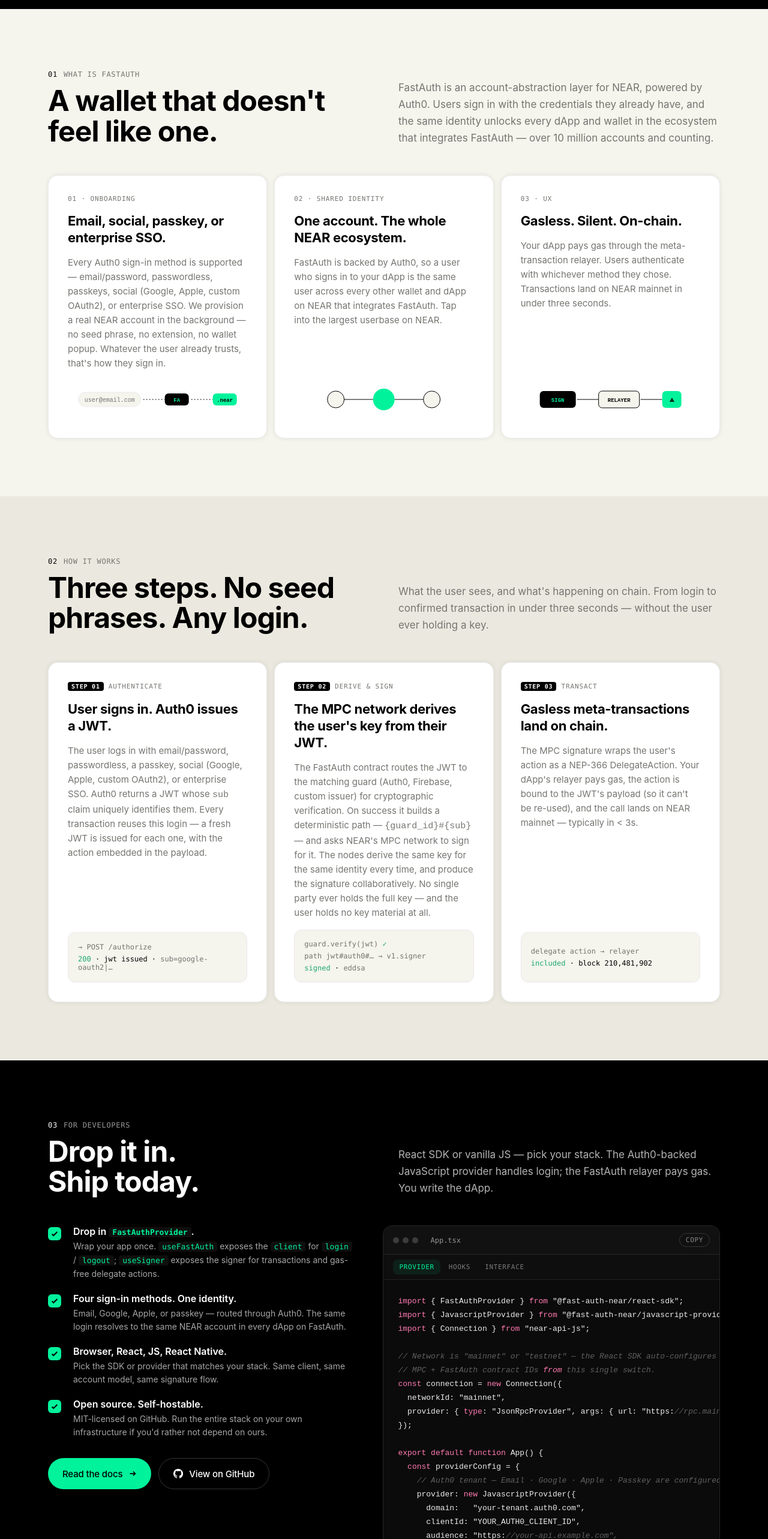
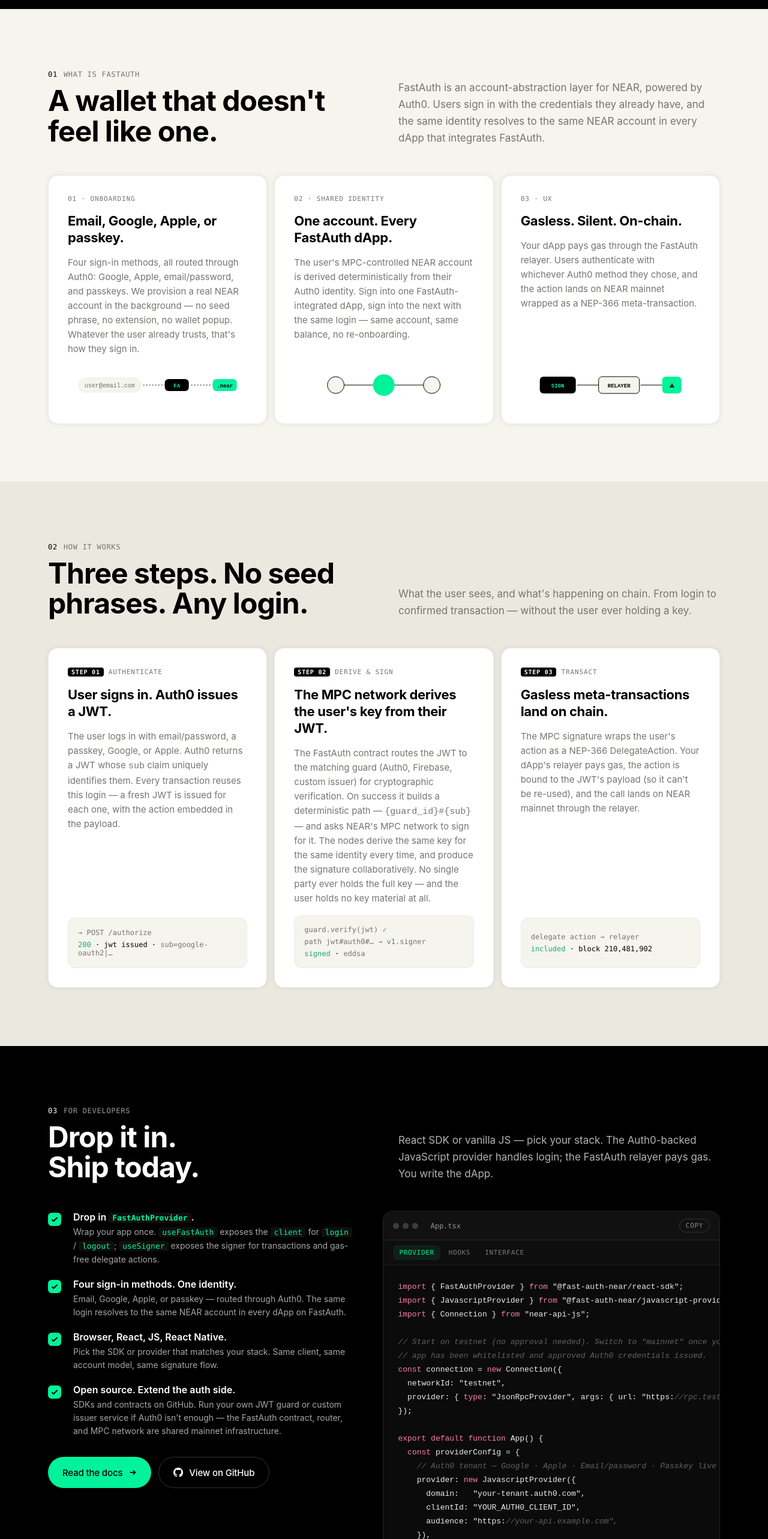
Before and after one commit to vriveraPeersyst/fast-auth-landing, a Next.js app: page / in a window 1280 px wide. Shown: the part 1080-3646 px from the top of the page at 60% size. Built offline with nearby package versions, Linux system fonts and the light colour scheme; no server answers.

Commit message:
Fix text copy invents

```diff
--- a/app/layout.tsx
+++ b/app/layout.tsx
@@ -15,7 +15,7 @@
 const SITE_URL = resolveSiteUrl();
 const SITE_TITLE = "FastAuth — Sign up with email. Own a real wallet.";
 const SITE_DESCRIPTION =
-  "FastAuth onboards users in seconds with any Auth0 method — email, social, passkey, or enterprise SSO — no seed phrases, no extensions, no wallet popups. One Auth0-backed identity, shared across every wallet and dApp in the NEAR ecosystem.";
+  "FastAuth onboards users in seconds via Auth0 — Google, Apple, email/password, or passkey — no seed phrases, no extensions, no wallet popups. A real NEAR account, derived from the user's identity through MPC.";
 const OG_IMAGE = "/fast-auth-img-og.png";
 const OG_IMAGE_ALT = "FastAuth — One login. Every dApp on NEAR.";
 
--- a/app/page.tsx
+++ b/app/page.tsx
@@ -14,6 +14,8 @@
 const STATUS_HREF = "/status";
 const AUDIT_HREF =
   "https://peersyst-public-production.s3.eu-west-1.amazonaws.com/FastAuth_Halborn.pdf";
+const APPLY_HREF =
+  "https://peersyst.github.io/fast-auth/docs/guides/submit-your-application";
 
 export const revalidate = 60;
 
@@ -27,7 +29,6 @@
         docsHref={DOCS_HREF}
         statusHref={STATUS_HREF}
         auditHref={AUDIT_HREF}
-        metrics={metrics}
       />
       <AuditBanner auditHref={AUDIT_HREF} />
       <WhatIsFastAuth />
@@ -35,7 +36,7 @@
       <DeveloperSection docsHref={DOCS_HREF} />
       <Stats metrics={metrics} statusHref={STATUS_HREF} />
       <FAQ />
-      <FooterCTA docsHref={DOCS_HREF} statusHref={STATUS_HREF} />
+      <FooterCTA docsHref={DOCS_HREF} applyHref={APPLY_HREF} />
       <SiteFooter docsHref={DOCS_HREF} statusHref={STATUS_HREF} auditHref={AUDIT_HREF} />
     </>
   );
--- a/components/DeveloperSection.tsx
+++ b/components/DeveloperSection.tsx
@@ -10,16 +10,16 @@
 import { JavascriptProvider } from "@fast-auth-near/javascript-provider";
 import { Connection } from "near-api-js";
 
-// Network is "mainnet" or "testnet" — the React SDK auto-configures the
-// MPC + FastAuth contract IDs from this single switch.
+// Start on testnet (no approval needed). Switch to "mainnet" once your
+// app has been whitelisted and approved Auth0 credentials issued.
 const connection = new Connection({
-  networkId: "mainnet",
-  provider: { type: "JsonRpcProvider", args: { url: "https://rpc.mainnet.near.org" } },
+  networkId: "testnet",
+  provider: { type: "JsonRpcProvider", args: { url: "https://rpc.testnet.near.org" } },
 });
 
 export default function App() {
   const providerConfig = {
-    // Auth0 tenant — Email · Google · Apple · Passkey are configured here.
+    // Auth0 tenant — Google · Apple · Email/password · Passkey live here.
     provider: new JavascriptProvider({
       domain:   "your-tenant.auth0.com",
       clientId: "YOUR_AUTH0_CLIENT_ID",
@@ -31,7 +31,7 @@
     <FastAuthProvider
       providerConfig={providerConfig}
       connection={connection}
-      network="mainnet"
+      network="testnet"
     >
       <Wallet />
     </FastAuthProvider>
@@ -157,9 +157,9 @@
               <li>
                 <span className="checkbox"><CheckIcon /></span>
                 <div>
-                  <strong>Open source. Self-hostable.</strong>
+                  <strong>Open source. Extend the auth side.</strong>
                   <span>
-                    MIT-licensed on GitHub. Run the entire stack on your own infrastructure if you'd rather not depend on ours.
+                    SDKs and contracts on GitHub. Run your own JWT guard or custom issuer service if Auth0 isn't enough — the FastAuth contract, router, and MPC network are shared mainnet infrastructure.
                   </span>
                 </div>
               </li>
--- a/components/FAQ.tsx
+++ b/components/FAQ.tsx
@@ -10,11 +10,11 @@
   },
   {
     q: "How do users sign in?",
-    a: "With anything Auth0 supports — email/password, passwordless email or SMS, passkeys, social login (Google, Apple, or any OAuth2 provider you wire up), and enterprise SSO. MFA factors can be layered on top. All identities flow through Auth0, which means the same login resolves to the same NEAR account no matter which dApp the user signs into.",
+    a: "Through Auth0 — Google, Apple, email/password, or passkey. The user's MPC-controlled NEAR account is derived deterministically from their Auth0 identity, so the same login always resolves to the same account no matter which FastAuth dApp they sign into.",
   },
   {
     q: "What does Auth0 have to do with it?",
-    a: "Auth0 is the identity layer. Because every FastAuth-integrated dApp on NEAR shares the same Auth0 tenant, a user who already has a NEAR account through one dApp can sign into yours with the same login and reach the same wallet.",
+    a: "Auth0 is the identity layer. Each FastAuth-integrated dApp gets its own approved Auth0 credentials (domain, clientId, audience), but the user's `sub` claim deterministically derives the same MPC-controlled NEAR account across every dApp that uses the Auth0 guard — so the same login reaches the same wallet.",
   },
   {
     q: "Where is the user's key stored?",
@@ -29,6 +29,10 @@
     a: "Through the FastAuth relayer. When your dApp calls signAndSendDelegateAction, the relayer wraps the user's signed delegate action as a NEP-366 meta-transaction, pays gas on chain, and returns the result — the user pays nothing. The relayer URL is configured per-network in the SDK. For a regular (non-delegate) transaction, the user's account pays gas directly.",
   },
   {
+    q: "How do I go live on mainnet?",
+    a: "Build on testnet first — no approval required, free credentials. When you're ready for production, submit your application (name, description, expected volume, use case, contact) to the FastAuth team. Once approved, you receive production Auth0 credentials (domain, clientId, audience) and access to the mainnet FastAuth contracts. Mainnet usage is whitelisted to keep the shared infrastructure healthy.",
+  },
+  {
     q: "Can I self-host?",
     a: "Partially. The FastAuth contract, the JWT Guard Router, and NEAR's MPC network are shared infrastructure deployed on mainnet (fast-auth.near, jwt.fast-auth.near, v1.signer) — you integrate with them, you don't redeploy them. You can self-host the auth side: deploy your own guard contract that implements the JwtGuard trait, or run an off-chain issuer whose JWTs are verified by CustomIssuerGuard. Both extension points are documented.",
   },
@@ -38,7 +42,7 @@
   },
   {
     q: "Which sign-in methods are supported?",
-    a: "Four, all routed through Auth0: Google, Apple, email/password, and passkeys. Because every FastAuth-integrated dApp shares the same Auth0 tenant, the same login resolves to the same NEAR account everywhere. For providers Auth0 doesn't cover, you can deploy a custom guard contract or run a custom issuer service that issues JWTs verified on chain.",
+    a: "Four, all routed through Auth0: Google, Apple, email/password, and passkeys. Because the user's NEAR account is derived deterministically from their Auth0 `sub` claim, the same login resolves to the same account in every FastAuth dApp. For providers Auth0 doesn't cover, you can deploy a custom guard contract or run a custom issuer service that issues JWTs verified on chain.",
   },
 ];
 
--- a/components/FooterCTA.tsx
+++ b/components/FooterCTA.tsx
@@ -1,8 +1,8 @@
 import { ArrowRight } from "./icons";
 
-type Props = { docsHref: string; statusHref: string };
+type Props = { docsHref: string; applyHref: string };
 
-export default function FooterCTA({ docsHref, statusHref }: Props) {
+export default function FooterCTA({ docsHref, applyHref }: Props) {
   return (
     <section className="footerCTA">
       <div className="container">
@@ -10,15 +10,14 @@
           Ship the wallet your users<br />won't realize they're using.
         </h2>
         <p>
-          Five minutes from clone to first signed transaction. Plug into 10M+ accounts already on NEAR through one shared, Auth0-backed identity.
+          Build on testnet today — no approval needed. When you're ready for production, submit your application to get whitelisted Auth0 credentials and mainnet access.
         </p>
         <div className="footerCTAButtons">
           <a href={docsHref} className="btn btn--primary">
-            Get started <ArrowRight />
+            Start on testnet <ArrowRight />
           </a>
-          <a href={statusHref} className="btn btn--ghost">
-            <span className="heroDot" />
-            FastAuth status
+          <a href={applyHref} target="_blank" rel="noopener" className="btn btn--ghost">
+            Submit your application <ArrowRight />
           </a>
         </div>
       </div>
--- a/components/HowItWorks.tsx
+++ b/components/HowItWorks.tsx
@@ -8,7 +8,7 @@
             <h2 className="sectionTitle">Three steps. No seed phrases. Any login.</h2>
           </div>
           <p className="sectionLede">
-            What the user sees, and what's happening on chain. From login to confirmed transaction in under three seconds — without the user ever holding a key.
+            What the user sees, and what's happening on chain. From login to confirmed transaction — without the user ever holding a key.
           </p>
         </div>
 
@@ -17,10 +17,10 @@
             <div className="stepNum"><b>STEP 01</b> Authenticate</div>
             <h3>User signs in. Auth0 issues a JWT.</h3>
             <p>
-              The user logs in with email/password, passwordless, a passkey, social (Google, Apple,
-              custom OAuth2), or enterprise SSO. Auth0 returns a JWT whose <code>sub</code> claim
-              uniquely identifies them. Every transaction reuses this login — a fresh JWT is issued
-              for each one, with the action embedded in the payload.
+              The user logs in with email/password, a passkey, Google, or Apple. Auth0 returns a
+              JWT whose <code>sub</code> claim uniquely identifies them. Every transaction reuses
+              this login — a fresh JWT is issued for each one, with the action embedded in the
+              payload.
             </p>
             <div className="stepVis">
               <span style={{ color: "var(--color-ink-subtle)" }}>→ POST /authorize</span>
@@ -61,7 +61,7 @@
             <p>
               The MPC signature wraps the user's action as a NEP-366 DelegateAction. Your dApp's
               relayer pays gas, the action is bound to the JWT's payload (so it can't be
-              re-used), and the call lands on NEAR mainnet — typically in {"<"} 3s.
+              re-used), and the call lands on NEAR mainnet through the relayer.
             </p>
             <div className="stepVis">
               <span style={{ color: "var(--color-ink-subtle)" }}>delegate action → relayer</span>
--- a/components/PhoneHero.tsx
+++ b/components/PhoneHero.tsx
@@ -138,11 +138,11 @@
         </div>
       </div>
       <h3 className="scTitle">Verifying passkey</h3>
-      <p className="scLede">Talking to the relayer. No transaction will be signed without your approval.</p>
+      <p className="scLede">Auth0 issues a JWT, the on-chain guard verifies it, MPC signs. No key ever touches your device.</p>
       <div className="approveLog">
-        <div className="alLine"><span className="ts">00:01</span> <span className="ok">✓</span> Passkey verified</div>
-        <div className="alLine"><span className="ts">00:01</span> <span className="ok">✓</span> Recovery share fetched</div>
-        <div className="alLine"><span className="ts">00:02</span> <span className="alDot" /> Reconstructing key…</div>
+        <div className="alLine"><span className="ts">00:01</span> <span className="ok">✓</span> Auth0 JWT issued</div>
+        <div className="alLine"><span className="ts">00:01</span> <span className="ok">✓</span> Guard verified on chain</div>
+        <div className="alLine"><span className="ts">00:02</span> <span className="alDot" /> MPC signing…</div>
       </div>
     </div>
   );
--- a/components/SiteFooter.tsx
+++ b/components/SiteFooter.tsx
@@ -55,7 +55,7 @@
           </div>
         </div>
         <div className="footerBottom">
-          <span>© 2026 Peersyst Technology · MIT License</span>
+          <span>© 2026 Peersyst Technology</span>
           <span className="pill"><span className="pd" /> All systems operational</span>
         </div>
       </div>
--- a/components/Stats.tsx
+++ b/components/Stats.tsx
@@ -36,21 +36,25 @@
           <article className="statCard">
             <h3>Total accounts</h3>
             <p className="v">{formatNumber(metrics?.accounts.total)}</p>
+            <span className="delta">{formatTodayDelta(metrics?.accounts.new24h)}</span>
           </article>
 
           <article className="statCard">
-            <h3>Active (30d)</h3>
-            <p className="v">{formatNumber(metrics?.accounts.active30d)}</p>
+            <h3>Active (24h)</h3>
+            <p className="v">{formatNumber(metrics?.accounts.active24h)}</p>
+            <span className="delta">{formatWeeklyContext(metrics?.accounts.active7d)}</span>
           </article>
 
           <article className="statCard">
-            <h3>Sign events (30d)</h3>
-            <p className="v">{formatNumber(metrics?.signEvents.last30d)}</p>
+            <h3>Sign events (7d)</h3>
+            <p className="v">{formatNumber(metrics?.signEvents.last7d)}</p>
+            <span className="delta">{formatRelayers(metrics?.relayers.total)}</span>
           </article>
 
           <article className="statCard statCard--mint">
             <h3>FastAuth uptime</h3>
             <p className="v">{formatUptime(metrics?.health24h.uptimePct ?? null)}</p>
+            <span className="delta">{formatUptimeWindow(metrics?.health24h.classified)}</span>
           </article>
         </div>
 
@@ -70,6 +74,28 @@
 function formatUptime(pct: number | null): string {
   if (pct === null) return "—";
   return `${pct.toFixed(1)}%`;
+}
+
+function formatTodayDelta(n: number | undefined | null): string {
+  if (typeof n !== "number" || !Number.isFinite(n)) return "today";
+  return `↑ ${NUMBER_FMT.format(n)} today`;
+}
+
+function formatWeeklyContext(n: number | undefined | null): string {
+  if (typeof n !== "number" || !Number.isFinite(n)) return "7d window";
+  return `${NUMBER_FMT.format(n)} active in 7d`;
+}
+
+function formatRelayers(n: number | undefined | null): string {
+  if (typeof n !== "number" || !Number.isFinite(n) || n <= 0) return "live network";
+  return `across ${NUMBER_FMT.format(n)} relayer${n === 1 ? "" : "s"}`;
+}
+
+function formatUptimeWindow(classified: number | undefined | null): string {
+  if (typeof classified !== "number" || !Number.isFinite(classified) || classified <= 0) {
+    return "last 24h";
+  }
+  return `${NUMBER_FMT.format(classified)} sigs · 24h`;
 }
 
 function useFreshnessLabel(iso: string | null): string {
--- a/components/WhatIsFastAuth.tsx
+++ b/components/WhatIsFastAuth.tsx
@@ -8,23 +8,23 @@
             <h2 className="sectionTitle">A wallet that doesn't feel like one.</h2>
           </div>
           <p className="sectionLede">
-            FastAuth is an account-abstraction layer for NEAR, powered by Auth0. Users sign in with the credentials they already have, and the same identity unlocks every dApp and wallet in the ecosystem that integrates FastAuth — over 10 million accounts and counting.
+            FastAuth is an account-abstraction layer for NEAR, powered by Auth0. Users sign in with the credentials they already have, and the same identity resolves to the same NEAR account in every dApp that integrates FastAuth.
           </p>
         </div>
 
         <div className="valueGrid">
           <article className="valueCard">
             <span className="vNum">01 · ONBOARDING</span>
-            <h3>Email, social, passkey, or enterprise SSO.</h3>
-            <p>Every Auth0 sign-in method is supported — email/password, passwordless, passkeys, social (Google, Apple, custom OAuth2), or enterprise SSO. We provision a real NEAR account in the background — no seed phrase, no extension, no wallet popup. Whatever the user already trusts, that's how they sign in.</p>
+            <h3>Email, Google, Apple, or passkey.</h3>
+            <p>Four sign-in methods, all routed through Auth0: Google, Apple, email/password, and passkeys. We provision a real NEAR account in the background — no seed phrase, no extension, no wallet popup. Whatever the user already trusts, that's how they sign in.</p>
             <div className="valueIllu">
               <ValueIllu1 />
             </div>
           </article>
           <article className="valueCard">
             <span className="vNum">02 · SHARED IDENTITY</span>
-            <h3>One account. The whole NEAR ecosystem.</h3>
-            <p>FastAuth is backed by Auth0, so a user who signs in to your dApp is the same user across every other wallet and dApp on NEAR that integrates FastAuth. Tap into the largest userbase on NEAR.</p>
+            <h3>One account. Every FastAuth dApp.</h3>
+            <p>The user's MPC-controlled NEAR account is derived deterministically from their Auth0 identity. Sign into one FastAuth-integrated dApp, sign into the next with the same login — same account, same balance, no re-onboarding.</p>
             <div className="valueIllu">
               <ValueIllu2 />
             </div>
@@ -32,7 +32,7 @@
           <article className="valueCard">
             <span className="vNum">03 · UX</span>
             <h3>Gasless. Silent. On-chain.</h3>
-            <p>Your dApp pays gas through the meta-transaction relayer. Users authenticate with whichever method they chose. Transactions land on NEAR mainnet in under three seconds.</p>
+            <p>Your dApp pays gas through the FastAuth relayer. Users authenticate with whichever Auth0 method they chose, and the action lands on NEAR mainnet wrapped as a NEP-366 meta-transaction.</p>
             <div className="valueIllu">
               <ValueIllu3 />
             </div>
```
